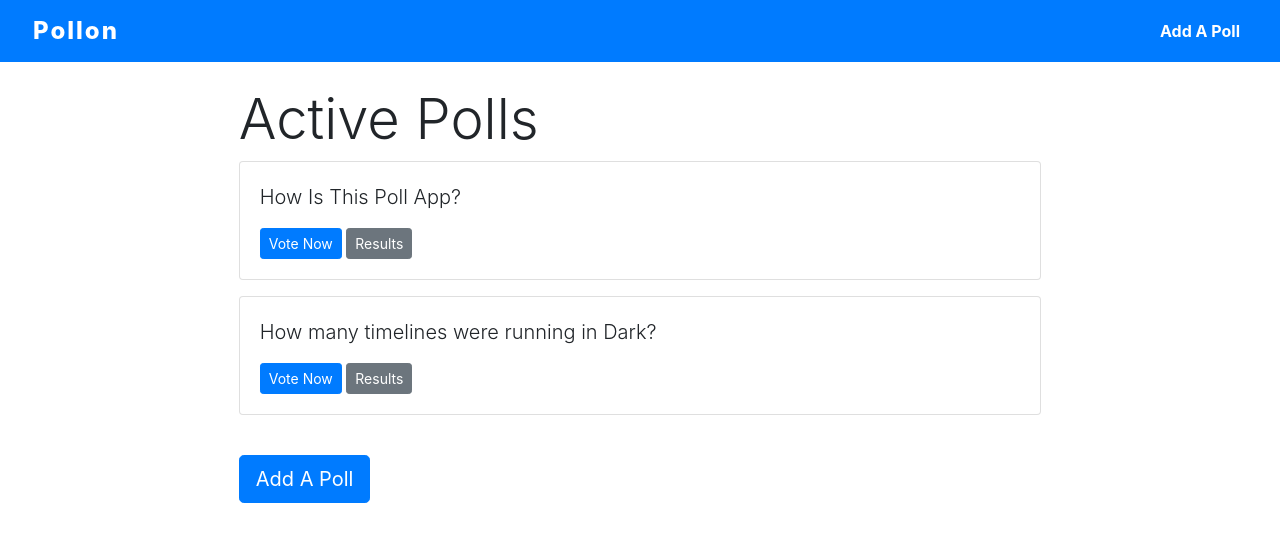
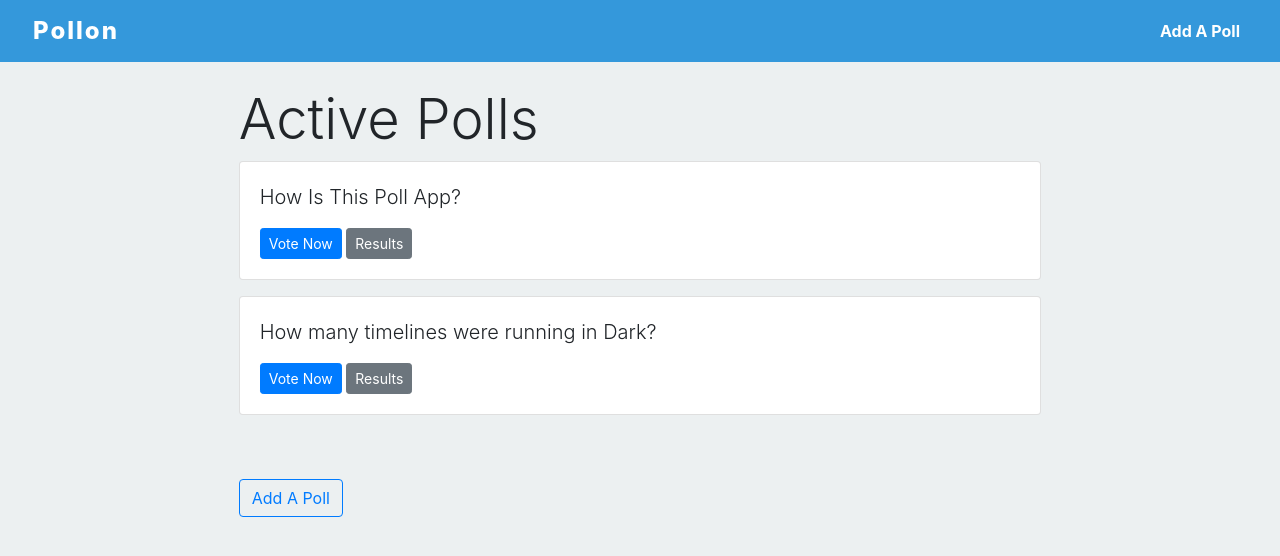
Before and after one commit to fazer1929/pollon1, a Django app: page /polls/ in a window 1280 px wide. Shown: the top 556 px of the page. Run offline with Django 3.2, Linux system fonts and the light colour scheme; data comes from the database, SQL or seed files in the repository; both versions use the stored data as it was after the commit.

Commit message:
added UI Improvements

```diff
--- a/polls/templates/polls/index.html
+++ b/polls/templates/polls/index.html
@@ -17,5 +17,5 @@
 {% endfor %}
 
 <br>
-<a class="btn btn-primary btn-lg" href="{% url 'polls:addPoll' %}"> Add A Poll </a>
+<a class="btn btn-outline-primary mb-4 mt-4" href="{% url 'polls:addPoll' %}"> Add A Poll </a>
 {% endblock %}
--- a/polls/templates/polls/layout.html
+++ b/polls/templates/polls/layout.html
@@ -1,10 +1,21 @@
+{% load static %}
 <!DOCTYPE html>
 <html lang="en">
 <head>
     <meta charset="UTF-8">
     <meta name="viewport" content="width=device-width, initial-scale=1.0">
     <link rel="stylesheet" href="https://cdn.jsdelivr.net/npm/bootstrap@4.5.3/dist/css/bootstrap.min.css" integrity="sha384-TX8t27EcRE3e/ihU7zmQxVncDAy5uIKz4rEkgIXeMed4M0jlfIDPvg6uqKI2xXr2" crossorigin="anonymous">
+    <link rel="stylesheet" href="{% static 'polls/layout.css' %}">
     <title>Pollon</title>
+    <style>
+    body {
+	background: #ecf0f1;
+    }
+    .navbar {
+	    background-color: #3498db !important;
+    }
+
+    </style>
 </head>
 <body>
     {% include 'partials/_navbar.html' %}
--- a/polls/templates/polls/results.html
+++ b/polls/templates/polls/results.html
@@ -5,7 +5,7 @@
 <script src="https://ajax.googleapis.com/ajax/libs/jquery/3.5.1/jquery.min.js"></script>
 <ul class="list-group mb-5">
         <p class="lead" style="font-weight: 600;">
-        {{question}}
+       Q.  {{question}}
 </p>
 <br>
 <br>
@@ -24,7 +24,7 @@
 
 </ul>
 <div id="myChart"></div>
-<a href="{% url 'polls:index' %}" class="btn btn-secondary">Back To Polls</a>
+<a href="{% url 'polls:index' %}" class="btn btn-secondary mt-4 mb-4">Back To Polls</a>
 
 <script>
     var state = {
--- /dev/null
+++ b/static/polls/layout.css
@@ -0,0 +1,7 @@
+body {
+	background: #ecf0f1;
+}
+
+.navbar {
+	background-color: #3498db !important;
+}
```
Also changed, not shown: pages/static/pages/home.css (+28 -36 lines), polls/static/polls/layout.css (added, +7 -0 lines), db.sqlite3, polls/migrations/0005_auto_20201219_1501.py (added).
